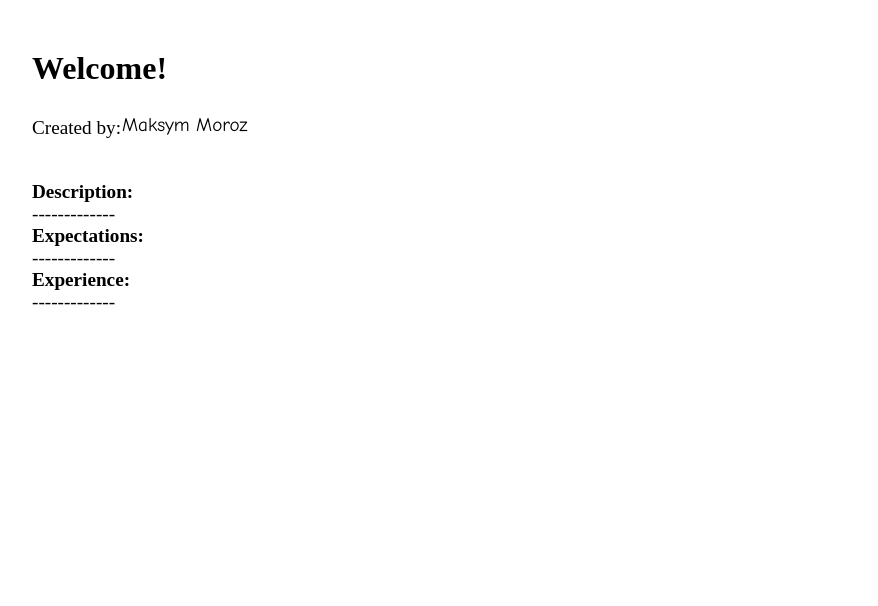
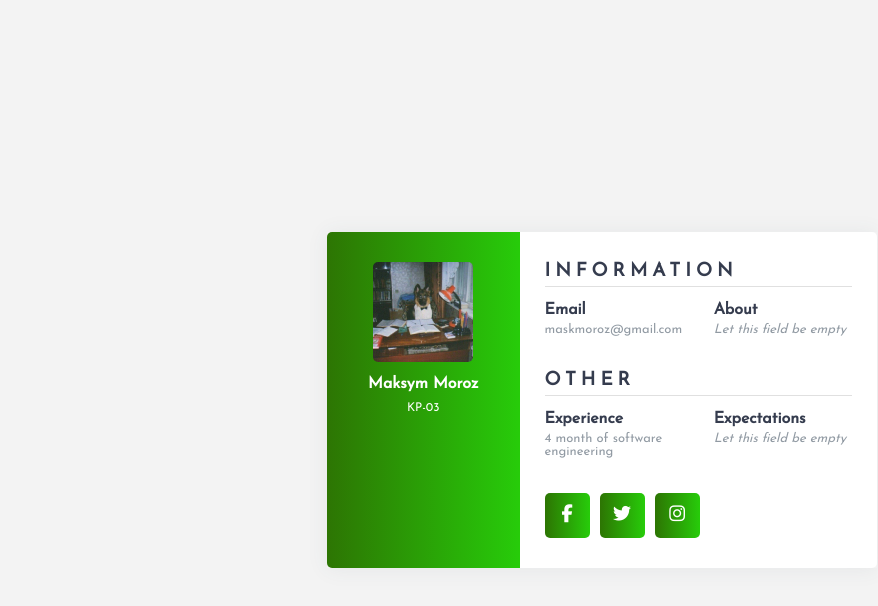
Before and after one commit to MaksMorozKP-03/Web3CourseLab1, a plain HTML site: page index.html in a window 1280 px wide. Shown: the whole page, without its empty margins (38-916 px from the left). Drawn offline with Linux system fonts and the light colour scheme.

Commit message:
Add files via upload

```diff
--- a/index.css
+++ b/index.css
@@ -1,52 +1,113 @@
-.main-title {
-  position: relative;
-  top: 50px;
-  left: 70px;
-  font-size: xx-large;
-  font-weight: bold;
+@import url('https://fonts.googleapis.com/css?family=Josefin+Sans&display=swap');
+
+*{
+  margin: 0;
+  padding: 0;
+  box-sizing: border-box;
+  list-style: none;
+  font-family: 'Josefin Sans', sans-serif;
 }
 
-.created-by {
-  position: relative;
-  top: 80px;
-  font-size: larger;
-  font-weight: normal;
-  left: 70px;
+body{
+   background-color: #f3f3f3;
 }
-html {
+
+.wrapper{
+  position: absolute;
+  top: 50%;
+  left: 50%;
+  transform: translate(-50%,-50%);
+  width: 550px;
+  display: flex;
+  box-shadow: 0 1px 20px 0 rgba(69,90,100,.08);
+}
+
+.wrapper .left{
+  width: 35%;
+  background: linear-gradient(to right,#2d7503,#27cc0a);
+  padding: 30px 25px;
+  border-top-left-radius: 5px;
+  border-bottom-left-radius: 5px;
+  text-align: center;
+  color: #fff;
+}
+
+.wrapper .left img{
+  border-radius: 5px;
+  margin-bottom: 10px;
+}
+
+.wrapper .left h4{
+  margin-bottom: 10px;
+}
+
+.wrapper .left p{
+  font-size: 12px;
+}
+
+.wrapper .right{
+  width: 65%;
+  background: #fff;
+  padding: 30px 25px;
+  border-top-right-radius: 5px;
+  border-bottom-right-radius: 5px;
+}
+
+.wrapper .right .info,
+.wrapper .right .projects{
+  margin-bottom: 25px;
+}
+
+.wrapper .right .info h3,
+.wrapper .right .projects h3{
+    margin-bottom: 15px;
+    padding-bottom: 5px;
+    border-bottom: 1px solid #e0e0e0;
+    color: #353c4e;
+  text-transform: uppercase;
+  letter-spacing: 5px;
+}
+
+.wrapper .right .info_data,
+.wrapper .right .projects_data{
+  display: flex;
+  justify-content: space-between;
+}
+
+.wrapper .right .info_data .data,
+.wrapper .right .projects_data .data{
+  width: 45%;
+}
+
+.wrapper .right .info_data .data h4,
+.wrapper .right .projects_data .data h4{
+    color: #353c4e;
+    margin-bottom: 5px;
+}
+
+.wrapper .right .info_data .data p,
+.wrapper .right .projects_data .data p{
+  font-size: 13px;
+  margin-bottom: 10px;
+  color: #919aa3;
+}
+
+.wrapper .social_media ul{
   display: flex;
 }
-* {
-  margin: 0;
-  padding: 0;
 
+.wrapper .social_media ul li{
+  width: 45px;
+  height: 45px;
+  background: linear-gradient(to right,#2d7503,#27cc0a);
+  margin-right: 10px;
+  border-radius: 5px;
+  text-align: center;
+  line-height: 45px;
 }
 
-
-
-.name {
-  position: relative;
-  position: relative;
-  left: 160px;
-  top: 55px;
-  font-size: larger;
-  font-weight: normal;
-  font-family: 'Comic Sans MS';
+.wrapper .social_media ul li a{
+  color :#fff;
+  display: block;
+  font-size: 18px;
 }
-
-.title {
-  position: relative;
-  top: 100px;
-  font-size: larger;
-  font-weight: bold;
-  left: 70px;
-}
-
-
-
-.text {
-  position: relative;
-  top: 100px;
-  font-size: larger;
-  left: 70px;
-}
--- a/index.html
+++ b/index.html
@@ -1,20 +1,58 @@
 <!DOCTYPE html>
-<html>
+<html lang="en">
 
 <head>
+    <meta charset="UTF-8">
+    <title>CSS User Profile Card</title>
     <link rel="stylesheet" href="index.css">
+    <script src="https://kit.fontawesome.com/b99e675b6e.js"></script>
 </head>
 
 <body>
-    <p class="main-title">Welcome!</p>
-    <p class="created-by">Created by:</p>
-    <p class="name">Maksym Moroz</p>
-    <p class='title'>Description:</p>
-    <p class='text'>-------------</p>
-    <p class='title'> Expectations:</p>
-    <p class='text'>-------------</p>
-    <p class='title'> Experience:</p>
-    <p class='text'>-------------</p>
+    <div class="wrapper">
+        <div class="left">
+            <img src="./image.jpg" alt="user" width="100">
+            <h4>Maksym Moroz</h4>
+            <p>KP-03</p>
+        </div>
+        <div class="right">
+            <div class="info">
+                <h3>Information</h3>
+                <div class="info_data">
+                    <div class="data">
+                        <h4>Email</h4>
+                        <p>maskmoroz@gmail.com</p>
+                    </div>
+                    <div class="data">
+                        <h4>About</h4>
+                        <p style="font-style: italic;">Let this field be empty</p>
+                    </div>
+                </div>
+            </div>
+
+            <div class="projects">
+                <h3>Other</h3>
+                <div class="projects_data">
+                    <div class="data">
+                        <h4>Experience</h4>
+                        <p>4 month of software engineering</p>
+                    </div>
+                    <div class="data">
+                        <h4>Expectations</h4>
+                        <p style="font-style: italic;">Let this field be empty</p>
+                    </div>
+                </div>
+            </div>
+
+            <div class="social_media">
+                <ul>
+                    <li><a href="https://uk-ua.facebook.com"><i class="fab fa-facebook-f"></i></a></li>
+                    <li><a href="https://twitter.com"><i class="fab fa-twitter"></i></a></li>
+                    <li><a href="https://www.instagram.com"><i class="fab fa-instagram"></i></a></li>
+                </ul>
+            </div>
+        </div>
+    </div>
 </body>
 
 </html>
```
